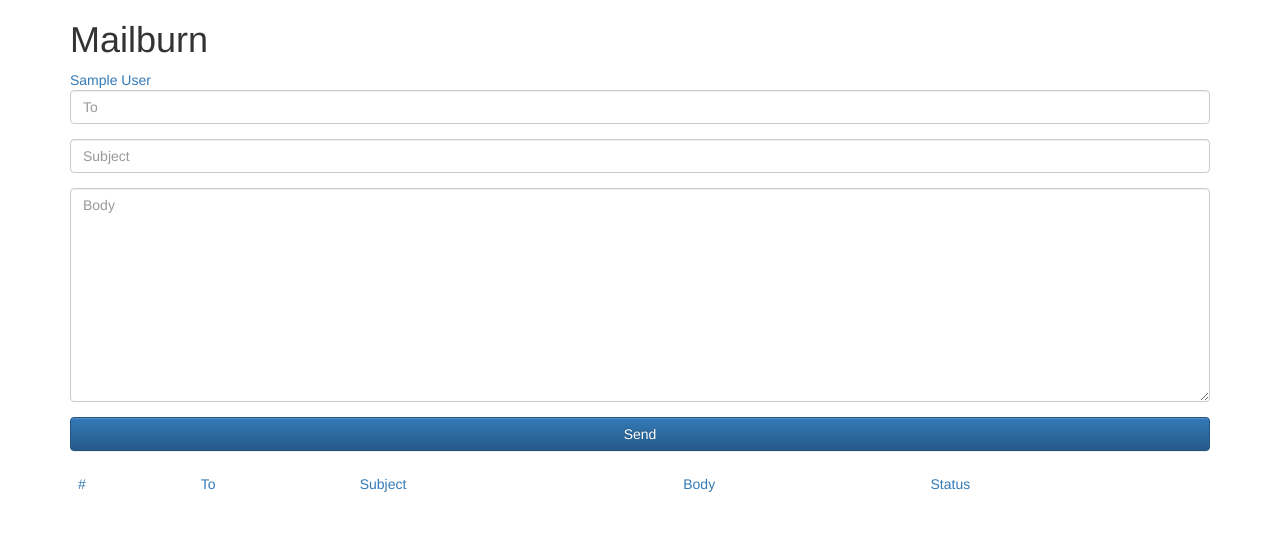
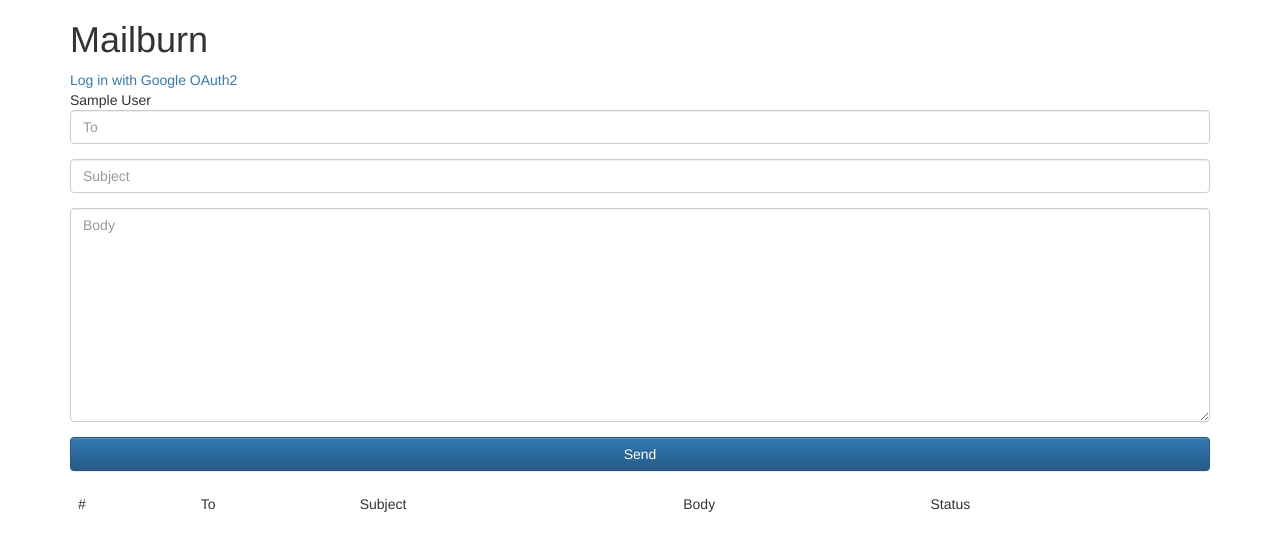
Before and after one commit to alifanov/mailburn, a Django app: page / in a window 1280 px wide. Shown: the top 551 px of the page. Run offline with Django 3.2, Linux system fonts and the light colour scheme; the visitor is signed in with stand-in values (Sample User, id 1); data that the repository does not hold is empty; some libraries are stand-ins or nearby versions.

Commit message:
add python-social-auth

```diff
--- a/templates/home.html
+++ b/templates/home.html
@@ -7,7 +7,7 @@
         <h1>Mailburn</h1>
 
         <div>
-            <a href="{% url 'social:begin' 'google-oauth2' %}"
+            <a href="{% url 'social:begin' 'google-oauth2' %}">Log in with Google OAuth2</a>
         </div>
 
         <div>
```
